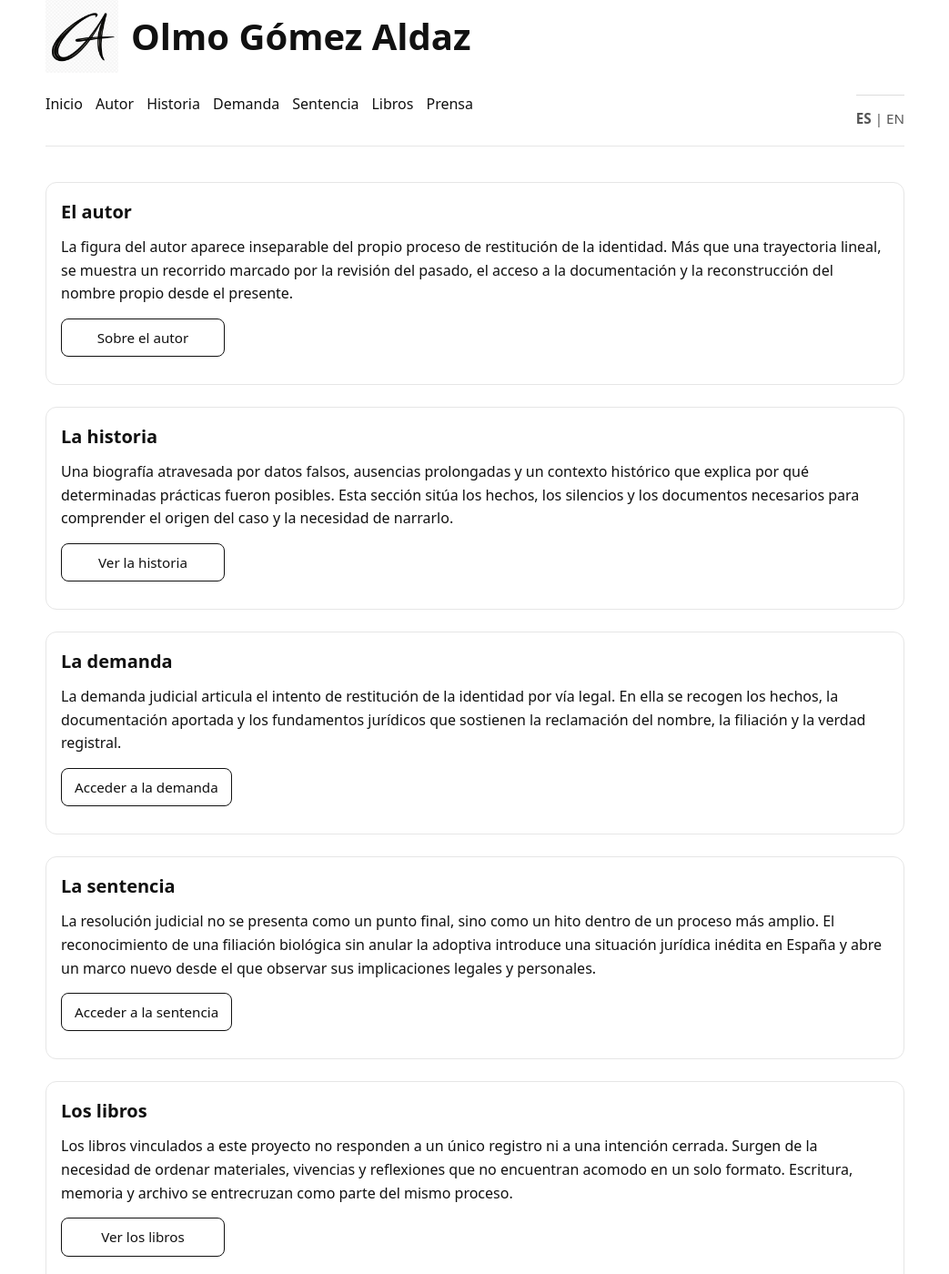
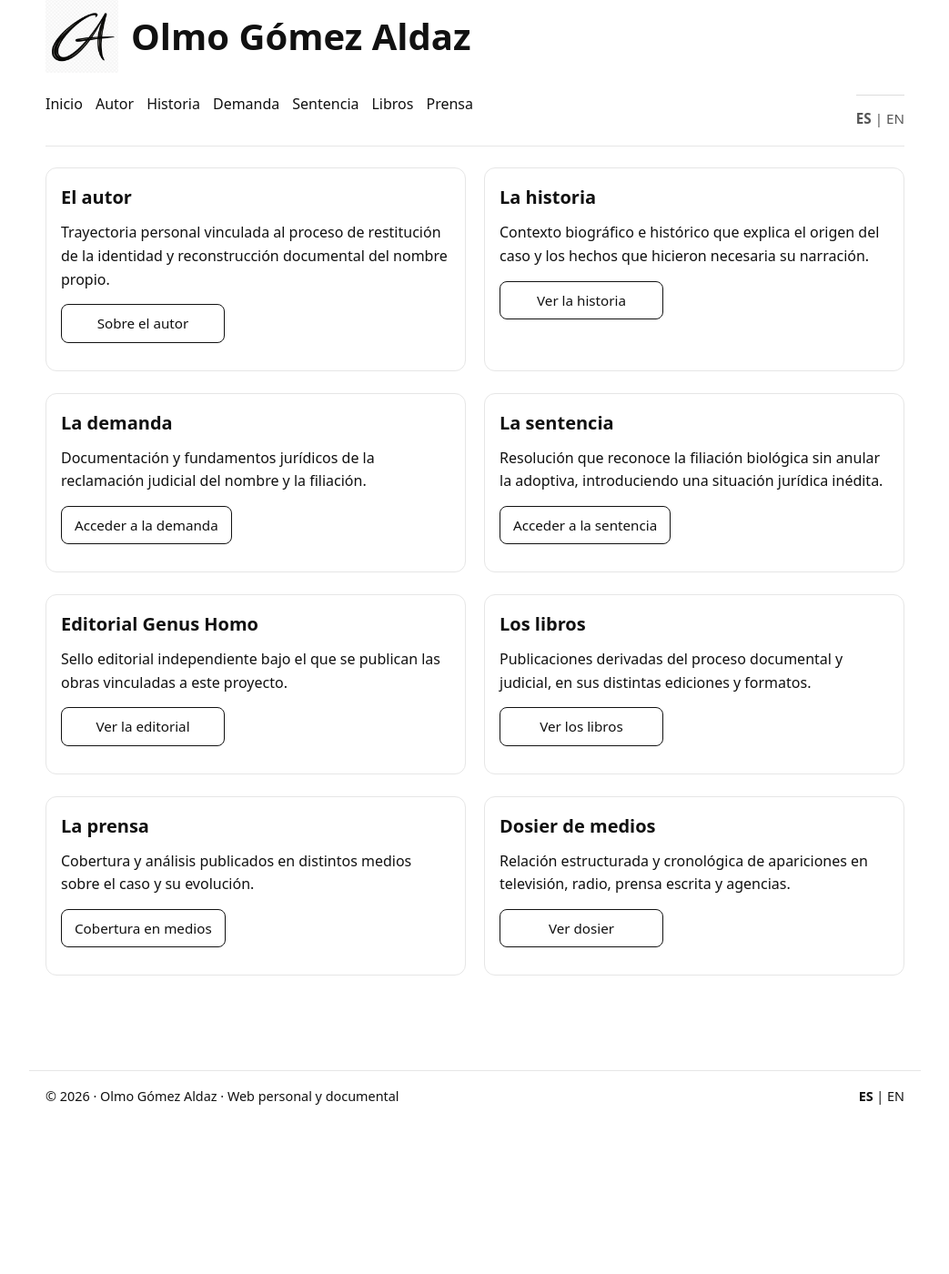
Before and after one commit to olmogaldaz/olmogaldaz.github.io, a Jekyll site: the page built from index.html, in a window 1280 px wide and 1400 px high, scrolled down 197 px. Shown: the whole window at 91% size, without its empty margins (118-1161 px from the left). Built offline with Jekyll 4.4.1, drawn with Linux system fonts in a browser that asks for light colours; after the commit the page ends 1459 px from its top, so only the background shows below that; some of the changed text lies outside the part shown.

Commit message:
Update index.html

```diff
--- a/index.html
+++ b/index.html
@@ -14,91 +14,114 @@ description: Proyecto personal y documental sobre la restitución judicial de la
   <h1 class="page-title subtle">
     Restitución de la identidad de Olmo Gómez Aldaz
   </h1>
+
   <p>
     Este sitio reúne materiales, documentos y reflexiones en torno a un proceso de restitución de la identidad iniciado en la edad adulta y reconocido judicialmente.
   </p>
   <p>
     No como un relato cerrado, sino como un archivo en construcción.
   </p>
-    <br>
 
-    <!-- AUTOR -->
+  <!-- FILA 1 -->
+  <div class="row">
+
     <div class="card">
       <h2>El autor</h2>
       <p>
-        La figura del autor aparece inseparable del propio proceso de restitución de la identidad. Más que una trayectoria lineal, se muestra un recorrido marcado por la revisión del pasado, el acceso a la documentación y la reconstrucción del nombre propio desde el presente.
+        Trayectoria personal vinculada al proceso de restitución de la identidad y reconstrucción documental del nombre propio.
       </p>
       <p>
-        <a class="cta" href="/es/autor/">
-          Sobre el autor
-        </a>
+        <a class="cta" href="/es/autor/">Sobre el autor</a>
       </p>
     </div>
 
-    <!-- HISTORIA -->
     <div class="card">
       <h2>La historia</h2>
       <p>
-        Una biografía atravesada por datos falsos, ausencias prolongadas y un contexto histórico que explica por qué determinadas prácticas fueron posibles. Esta sección sitúa los hechos, los silencios y los documentos necesarios para comprender el origen del caso y la necesidad de narrarlo.
+        Contexto biográfico e histórico que explica el origen del caso y los hechos que hicieron necesaria su narración.
       </p>
       <p>
-        <a class="cta" href="/es/historia/">
-          Ver la historia
-        </a>
+        <a class="cta" href="/es/historia/">Ver la historia</a>
       </p>
     </div>
 
-    <!-- DEMANDA -->
+  </div>
+
+  <!-- FILA 2 -->
+  <div class="row">
+
     <div class="card">
       <h2>La demanda</h2>
       <p>
-        La demanda judicial articula el intento de restitución de la identidad por vía legal. En ella se recogen los hechos, la documentación aportada y los fundamentos jurídicos que sostienen la reclamación del nombre, la filiación y la verdad registral.
+        Documentación y fundamentos jurídicos de la reclamación judicial del nombre y la filiación.
       </p>
       <p>
-        <a class="cta" href="/es/demanda/">
-          Acceder a la demanda
-        </a>
+        <a class="cta" href="/es/demanda/">Acceder a la demanda</a>
       </p>
     </div>
 
-    <!-- SENTENCIA -->
     <div class="card">
       <h2>La sentencia</h2>
       <p>
-        La resolución judicial no se presenta como un punto final, sino como un hito dentro de un proceso más amplio. El reconocimiento de una filiación biológica sin anular la adoptiva introduce una situación jurídica inédita en España y abre un marco nuevo desde el que observar sus implicaciones legales y personales.
+        Resolución que reconoce la filiación biológica sin anular la adoptiva, introduciendo una situación jurídica inédita.
       </p>
       <p>
-        <a class="cta" href="/es/sentencia/">
-          Acceder a la sentencia
-        </a>
+        <a class="cta" href="/es/sentencia/">Acceder a la sentencia</a>
       </p>
     </div>
 
-    <!-- LIBROS -->
+  </div>
+
+  <!-- FILA 3 -->
+  <div class="row">
+
+    <div class="card">
+      <h2>Editorial Genus Homo</h2>
+      <p>
+        Sello editorial independiente bajo el que se publican las obras vinculadas a este proyecto.
+      </p>
+      <p>
+        <a class="cta" href="/es/genus-homo/">Ver la editorial</a>
+      </p>
+    </div>
+
     <div class="card">
       <h2>Los libros</h2>
       <p>
-        Los libros vinculados a este proyecto no responden a un único registro ni a una intención cerrada. Surgen de la necesidad de ordenar materiales, vivencias y reflexiones que no encuentran acomodo en un solo formato. Escritura, memoria y archivo se entrecruzan como parte del mismo proceso.
+        Publicaciones derivadas del proceso documental y judicial, en sus distintas ediciones y formatos.
       </p>
       <p>
-        <a class="cta" href="/es/libros/">
-          Ver los libros
-        </a>
+        <a class="cta" href="/es/libros/">Ver los libros</a>
       </p>
     </div>
 
-    <!-- PRENSA -->
+  </div>
+
+  <!-- FILA 4 -->
+  <div class="row">
+
     <div class="card">
       <h2>La prensa</h2>
       <p>
-        La repercusión mediática forma parte del desarrollo del caso. Las distintas coberturas permiten observar cómo los hechos se traducen en relato público y cómo cada medio introduce matices, énfasis y encuadres distintos. Reunirlas aquí permite seguir esa evolución.
+        Cobertura y análisis publicados en distintos medios sobre el caso y su evolución.
       </p>
       <p>
-        <a class="cta" href="/es/prensa/">
-          Cobertura en medios
-        </a>
+        <a class="cta" href="/es/prensa/">Cobertura en medios</a>
       </p>
     </div>
 
+    <div class="card">
+      <h2>Dosier de medios</h2>
+      <p>
+        Relación estructurada y cronológica de apariciones en televisión, radio, prensa escrita y agencias.
+      </p>
+      <p>
+        <a class="cta" href="/es/dosier/">Ver dosier</a>
+      </p>
+    </div>
+
+  </div>
+
 </main>
+
 </div>
```
Lines whose indentation alone changed are shown as unchanged.
